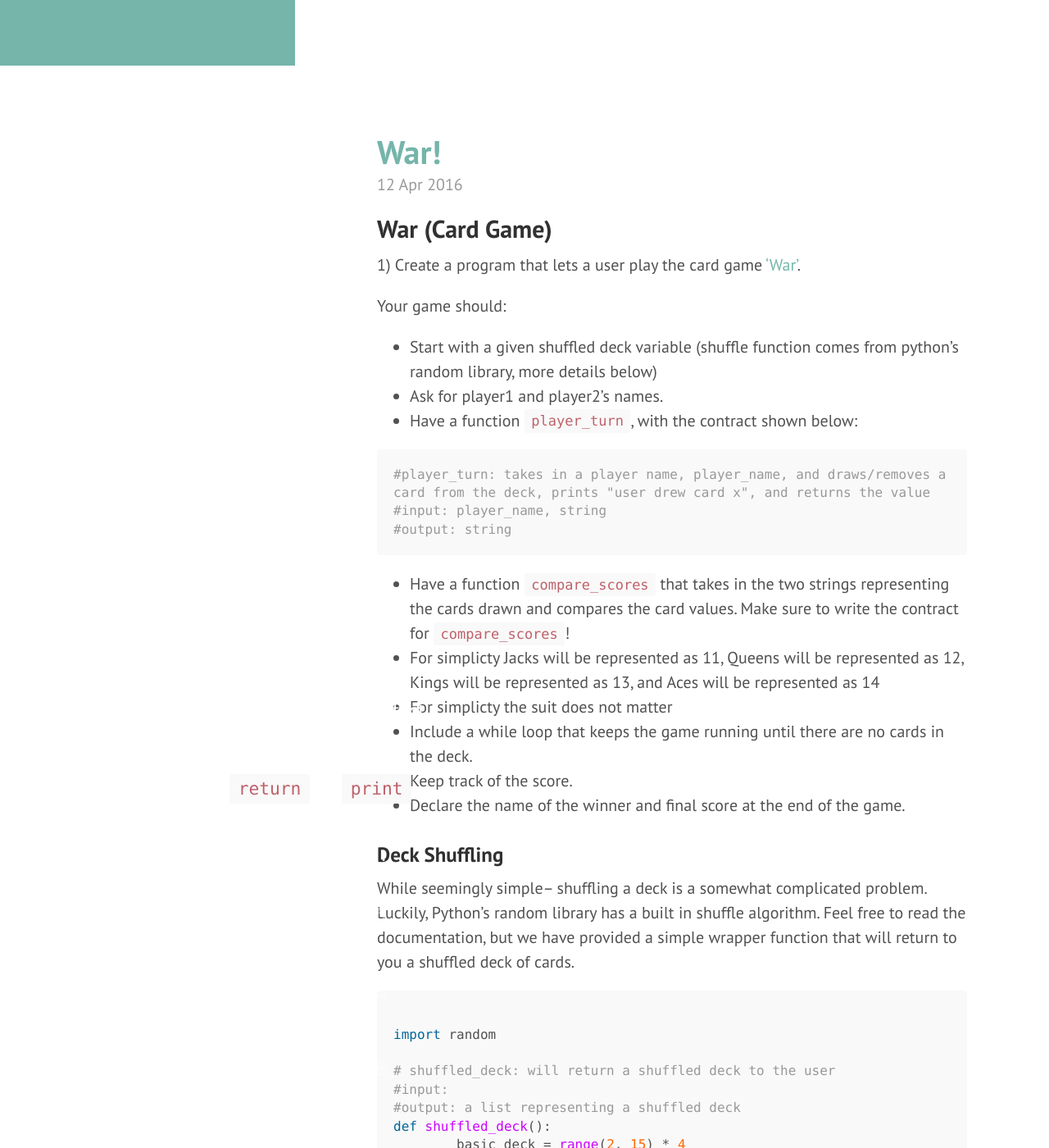
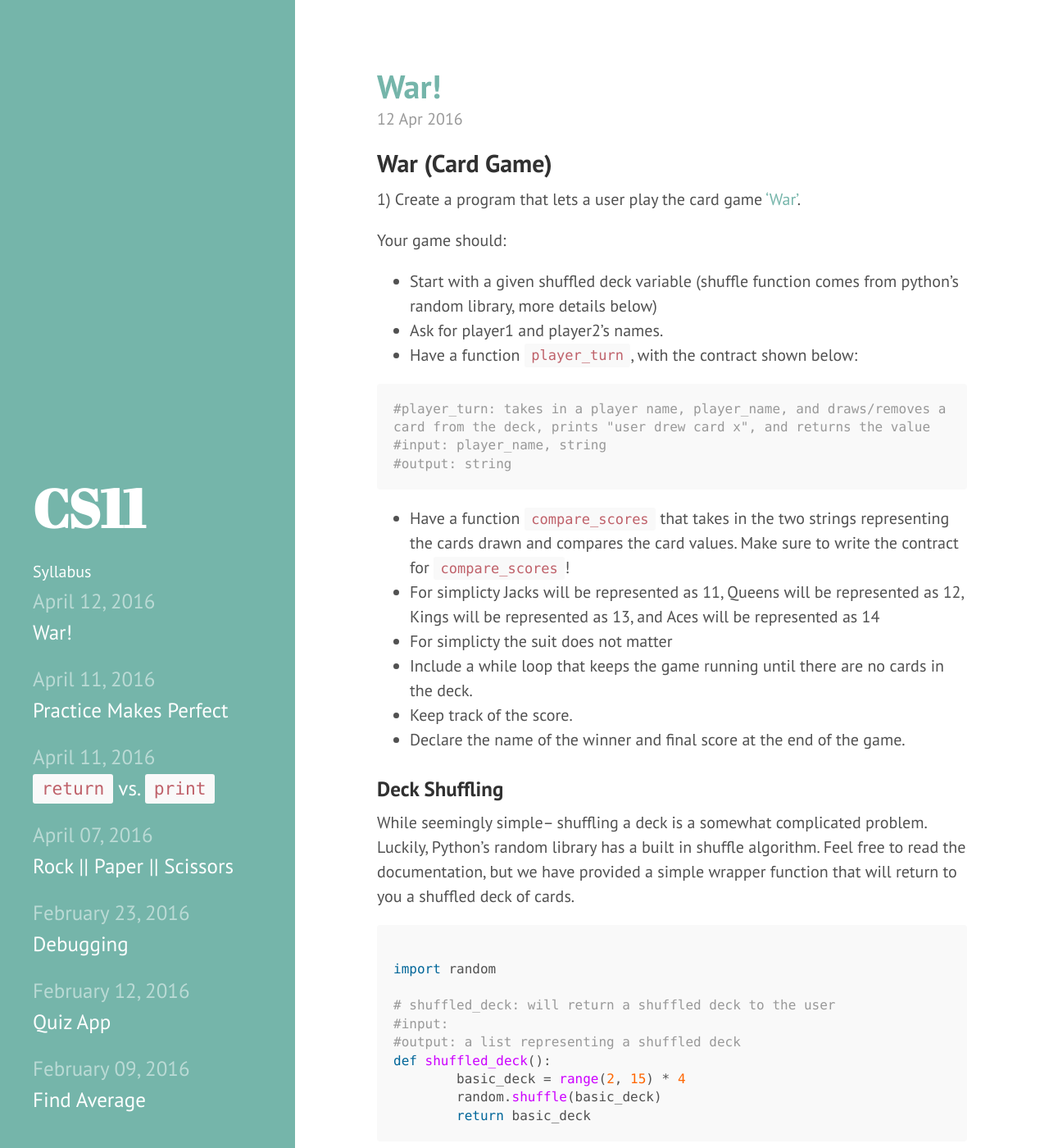
Before and after one commit to bensk/cs11, a Jekyll site: the page built from index.html, in a window 1280 px wide and 1400 px high. Shown: the whole window at 82% size. Built offline with Jekyll 4.4.1, drawn with Linux system fonts in a browser that asks for light colours; the list of posts is cut into pages by our own code.

Commit message:
overflow

```diff
--- a/public/css/hyde.css
+++ b/public/css/hyde.css
@@ -58,11 +58,11 @@ html {
   padding: 2rem 1rem;
   color: rgba(255,255,255,.5);
   background-color: #202020;
-  overflow:auto;
+  overflow: auto;
 }
 @media (min-width: 48em) {
   .sidebar {
-    position: ;
+    position: fixed;
     top: 0;
     left: 0;
     bottom: 0;
```
